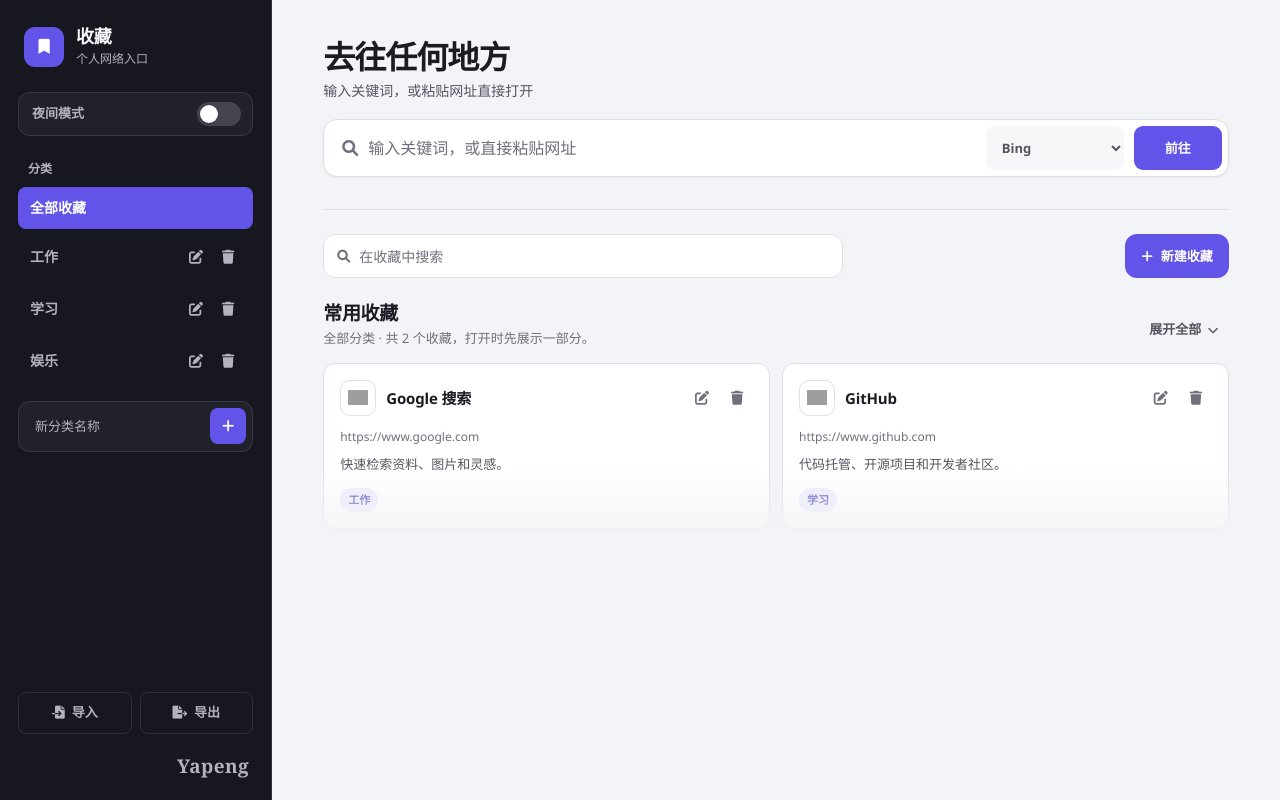
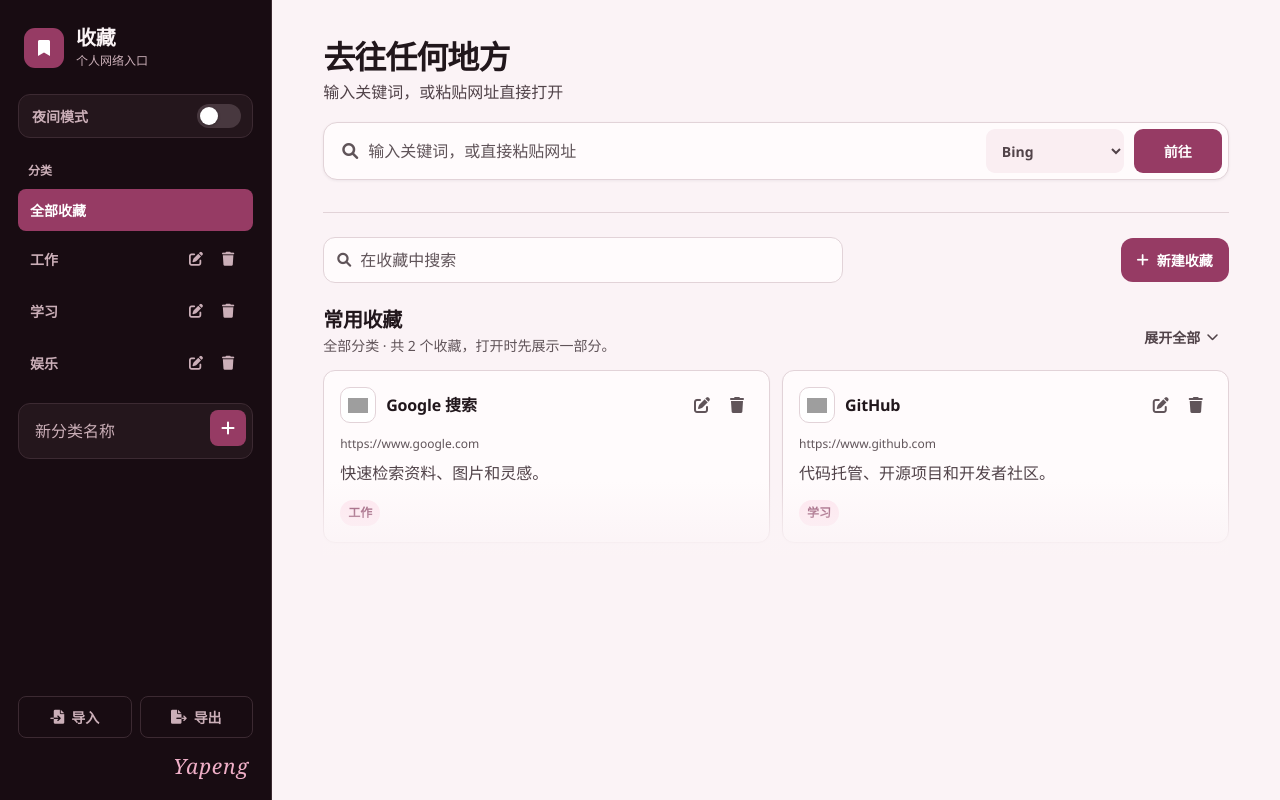
Before and after one commit to Soren-YP/Interesting-Programs, a plain HTML site: page star/index.html in a window 1280 px wide. Drawn offline with Linux system fonts and the light colour scheme; grey boxes are pictures that could not be loaded.

Commit message:
Refine bookmark theme with soft rose palette

```diff
--- a/star/styles.css
+++ b/star/styles.css
@@ -1,30 +1,38 @@
 :root {
     color-scheme: light;
-    --canvas: #f3f4f7;
-    --surface: #ffffff;
-    --surface-subtle: #f7f7fa;
-    --surface-pressed: #ececf2;
-    --sidebar-bg: #17171f;
-    --sidebar-surface: #21212b;
-    --sidebar-hover: #282834;
-    --sidebar-text: #f8f8fb;
-    --sidebar-muted: #b3b3bf;
-    --sidebar-line: rgba(255, 255, 255, 0.1);
-    --accent: #6254e8;
-    --accent-hover: #5144cf;
-    --accent-soft: #eceafe;
-    --accent-ink: #493dbd;
-    --danger: #bd3643;
-    --danger-soft: #fff0f2;
-    --text-main: #1b1b23;
-    --text-secondary: #555661;
-    --text-muted: #6f707c;
-    --line: #dfdfe6;
-    --line-strong: #c8c8d1;
-    --focus: rgba(98, 84, 232, 0.22);
-    --modal-backdrop: rgba(17, 17, 24, 0.62);
+    --canvas: oklch(97.2% 0.009 355);
+    --surface: oklch(99.2% 0.004 355);
+    --surface-subtle: oklch(96% 0.013 355);
+    --surface-pressed: oklch(92.5% 0.02 355);
+    --sidebar-bg: oklch(17.5% 0.022 350);
+    --sidebar-surface: oklch(22% 0.025 350);
+    --sidebar-hover: oklch(27% 0.028 350);
+    --sidebar-text: oklch(97% 0.008 355);
+    --sidebar-muted: oklch(78% 0.035 355);
+    --sidebar-line: oklch(31% 0.03 350);
+    --sidebar-line-strong: oklch(42% 0.04 350);
+    --accent: oklch(49% 0.13 355);
+    --accent-hover: oklch(44% 0.13 355);
+    --accent-soft: oklch(94.5% 0.03 355);
+    --accent-ink: oklch(42% 0.12 355);
+    --danger: oklch(50% 0.18 25);
+    --danger-soft: oklch(94.5% 0.025 20);
+    --text-main: oklch(22% 0.018 350);
+    --text-secondary: oklch(40% 0.02 350);
+    --text-muted: oklch(46% 0.018 350);
+    --line: oklch(88% 0.018 355);
+    --line-strong: oklch(80% 0.026 355);
+    --focus: oklch(58% 0.13 355 / 0.24);
+    --modal-backdrop: oklch(15% 0.02 350 / 0.64);
+    --signature-color: oklch(82% 0.08 355);
     --font-main: "Segoe UI Variable", "Microsoft YaHei UI", "Segoe UI", sans-serif;
-    --font-signature: Georgia, "Times New Roman", serif;
+    --font-signature: "Bodoni MT", Didot, "Baskerville Old Face", Georgia, serif;
+    --text-xs: 0.75rem;
+    --text-sm: 0.875rem;
+    --text-base: 1rem;
+    --text-lg: 1.25rem;
+    --text-display: 2rem;
+    --text-signature: 1.3125rem;
     --radius-sm: 8px;
     --radius-md: 12px;
     --radius-lg: 16px;
@@ -37,29 +45,31 @@
 
 .dark-theme {
     color-scheme: dark;
-    --canvas: #101016;
-    --surface: #191920;
-    --surface-subtle: #202029;
-    --surface-pressed: #2a2a35;
-    --sidebar-bg: #0b0b10;
-    --sidebar-surface: #17171f;
-    --sidebar-hover: #20202a;
-    --sidebar-text: #f7f7fa;
-    --sidebar-muted: #aaaab6;
-    --sidebar-line: rgba(255, 255, 255, 0.09);
-    --accent: #6f61e8;
-    --accent-hover: #8073f2;
-    --accent-soft: rgba(135, 119, 255, 0.16);
-    --accent-ink: #b7afff;
-    --danger: #ff7b86;
-    --danger-soft: rgba(255, 85, 99, 0.12);
-    --text-main: #f2f2f6;
-    --text-secondary: #c2c2cc;
-    --text-muted: #a1a1ad;
-    --line: #30303a;
-    --line-strong: #444450;
-    --focus: rgba(145, 131, 255, 0.28);
-    --modal-backdrop: rgba(0, 0, 0, 0.72);
+    --canvas: oklch(12.5% 0.016 350);
+    --surface: oklch(17.5% 0.02 350);
+    --surface-subtle: oklch(21.5% 0.024 350);
+    --surface-pressed: oklch(27% 0.028 350);
+    --sidebar-bg: oklch(9.5% 0.014 350);
+    --sidebar-surface: oklch(15.5% 0.019 350);
+    --sidebar-hover: oklch(20.5% 0.024 350);
+    --sidebar-text: oklch(96% 0.008 355);
+    --sidebar-muted: oklch(76% 0.03 355);
+    --sidebar-line: oklch(27% 0.025 350);
+    --sidebar-line-strong: oklch(39% 0.04 350);
+    --accent: oklch(49% 0.11 355);
+    --accent-hover: oklch(44% 0.11 355);
+    --accent-soft: oklch(23% 0.04 355);
+    --accent-ink: oklch(80% 0.075 355);
+    --danger: oklch(70% 0.14 20);
+    --danger-soft: oklch(22% 0.04 20);
+    --text-main: oklch(94% 0.009 355);
+    --text-secondary: oklch(78% 0.016 355);
+    --text-muted: oklch(68% 0.018 355);
+    --line: oklch(28% 0.024 350);
+    --line-strong: oklch(37% 0.03 350);
+    --focus: oklch(64% 0.11 355 / 0.28);
+    --modal-backdrop: oklch(5% 0.01 350 / 0.76);
+    --signature-color: oklch(80% 0.075 355);
 }
 
 * {
@@ -78,7 +88,9 @@ body {
     color: var(--text-main);
     background: var(--canvas);
     font-family: var(--font-main);
-    font-size: 14px;
+    font-size: var(--text-base);
+    font-kerning: normal;
+    font-optical-sizing: auto;
     line-height: 1.5;
     -webkit-font-smoothing: antialiased;
     text-rendering: optimizeLegibility;
@@ -151,13 +163,13 @@ textarea::placeholder {
     color: #ffffff;
     background: var(--accent);
     border-radius: 11px;
-    font-size: 15px;
+    font-size: var(--text-base);
 }
 
 .app-title h1 {
     color: var(--sidebar-text);
-    font-size: 18px;
-    font-weight: 750;
+    font-size: var(--text-lg);
+    font-weight: 700;
     letter-spacing: -0.015em;
     line-height: 1.2;
 }
@@ -165,7 +177,7 @@ textarea::placeholder {
 .app-title p {
     margin-top: 2px;
     color: var(--sidebar-muted);
-    font-size: 12px;
+    font-size: var(--text-xs);
     font-weight: 500;
 }
 
@@ -192,7 +204,7 @@ textarea::placeholder {
     background: var(--sidebar-surface);
     border: 1px solid var(--sidebar-line);
     border-radius: var(--radius-md);
-    font-size: 13px;
+    font-size: var(--text-sm);
     font-weight: 600;
 }
 
@@ -214,7 +226,7 @@ textarea::placeholder {
     position: absolute;
     inset: 0;
     cursor: pointer;
-    background: #454550;
+    background: oklch(36% 0.025 350);
     border-radius: var(--radius-full);
     transition: background-color 180ms ease;
 }
@@ -241,15 +253,15 @@ input:checked + .slider::before {
 }
 
 .switch input:focus-visible + .slider {
-    outline: 3px solid rgba(171, 160, 255, 0.52);
+    outline: 3px solid var(--focus);
     outline-offset: 2px;
 }
 
 .categories h2 {
     margin: 0 10px 9px;
     color: var(--sidebar-muted);
-    font-size: 12px;
-    font-weight: 650;
+    font-size: var(--text-xs);
+    font-weight: 600;
 }
 
 .categories {
@@ -273,7 +285,7 @@ input:checked + .slider::before {
     color: var(--sidebar-muted);
     border-radius: var(--radius-sm);
     cursor: pointer;
-    font-size: 14px;
+    font-size: var(--text-sm);
     font-weight: 600;
     outline: none;
     transition: color 160ms ease, background-color 160ms ease;
@@ -290,7 +302,7 @@ input:checked + .slider::before {
 }
 
 .categories li:focus-visible {
-    box-shadow: 0 0 0 3px rgba(171, 160, 255, 0.44);
+    box-shadow: 0 0 0 3px var(--focus);
 }
 
 .category-name {
@@ -329,12 +341,12 @@ input:checked + .slider::before {
 .category-actions button:hover,
 .category-edit-form button:hover {
     color: #ffffff;
-    background: rgba(255, 255, 255, 0.12);
+    background: var(--sidebar-hover);
 }
 
 .category-actions button:focus-visible,
 .category-edit-form button:focus-visible {
-    outline: 2px solid #c8c1ff;
+    outline: 2px solid var(--signature-color);
     outline-offset: 1px;
 }
 
@@ -366,8 +378,8 @@ input:checked + .slider::before {
 
 .category-edit-form input:focus,
 .add-category input:focus {
-    border-color: #8f83f5;
-    box-shadow: 0 0 0 3px rgba(143, 131, 245, 0.2);
+    border-color: var(--accent);
+    box-shadow: 0 0 0 3px var(--focus);
 }
 
 .add-category {
@@ -385,7 +397,7 @@ input:checked + .slider::before {
     background: transparent;
     border-color: transparent;
     border-radius: 7px;
-    font-size: 13px;
+    font-size: var(--text-base);
 }
 
 .add-category button {
@@ -410,7 +422,7 @@ input:checked + .slider::before {
 }
 
 .add-category button:focus-visible {
-    outline: 3px solid rgba(185, 176, 255, 0.48);
+    outline: 3px solid var(--focus);
     outline-offset: 2px;
 }
 
@@ -433,7 +445,7 @@ input:checked + .slider::before {
     border: 1px solid var(--sidebar-line);
     border-radius: var(--radius-sm);
     cursor: pointer;
-    font-size: 13px;
+    font-size: var(--text-sm);
     font-weight: 600;
     transition: color 160ms ease, background-color 160ms ease, border-color 160ms ease;
 }
@@ -441,17 +453,17 @@ input:checked + .slider::before {
 .action-btn:hover {
     color: var(--sidebar-text);
     background: var(--sidebar-hover);
-    border-color: rgba(255, 255, 255, 0.16);
+    border-color: var(--sidebar-line-strong);
 }
 
 .action-btn:focus-visible {
-    outline: 3px solid rgba(171, 160, 255, 0.42);
+    outline: 3px solid var(--focus);
     outline-offset: 2px;
 }
 
 .signature-container {
     padding: 0 4px;
-    color: var(--sidebar-muted);
+    color: var(--signature-color);
     text-align: right;
     user-select: none;
 }
@@ -460,9 +472,11 @@ input:checked + .slider::before {
     display: inline-block;
     color: inherit;
     font-family: var(--font-signature);
-    font-size: 19px;
-    font-weight: 600;
-    letter-spacing: 0.02em;
+    font-size: var(--text-signature);
+    font-style: italic;
+    font-weight: 400;
+    letter-spacing: 0.04em;
+    line-height: 1;
 }
 
 .main-content {
@@ -496,8 +510,8 @@ input:checked + .slider::before {
 
 .web-search-label {
     color: var(--text-main);
-    font-size: 32px;
-    font-weight: 730;
+    font-size: var(--text-display);
+    font-weight: 700;
     letter-spacing: -0.03em;
     line-height: 1.2;
     text-wrap: balance;
@@ -506,7 +520,7 @@ input:checked + .slider::before {
 .web-search-copy p {
     max-width: 70ch;
     color: var(--text-secondary);
-    font-size: 14px;
+    font-size: var(--text-base);
     text-wrap: pretty;
 }
 
@@ -534,7 +548,7 @@ input:checked + .slider::before {
 .web-search-shell > i {
     padding-left: 12px;
     color: var(--text-muted);
-    font-size: 16px;
+    font-size: var(--text-base);
 }
 
 .web-search-shell input,
@@ -548,7 +562,7 @@ input:checked + .slider::before {
 }
 
 .web-search-shell input {
-    font-size: 16px;
+    font-size: var(--text-base);
     font-weight: 500;
 }
 
@@ -559,7 +573,7 @@ input:checked + .slider::before {
     background: var(--surface-subtle);
     border-radius: 9px;
     cursor: pointer;
-    font-size: 13px;
+    font-size: var(--text-sm);
     font-weight: 600;
 }
 
@@ -569,7 +583,7 @@ input:checked + .slider::before {
     background: var(--accent);
     border-radius: 9px;
     cursor: pointer;
-    font-size: 13px;
+    font-size: var(--text-sm);
     font-weight: 700;
     transition: background-color 160ms ease, transform 160ms var(--ease-out);
 }
@@ -617,7 +631,7 @@ input:checked + .slider::before {
 }
 
 .search-box i {
-    font-size: 13px;
+    font-size: var(--text-sm);
 }
 
 .search-box input {
@@ -628,7 +642,7 @@ input:checked + .slider::before {
     background: transparent;
     border: 0;
     outline: none;
-    font-size: 14px;
+    font-size: var(--text-base);
 }
 
 #add-bookmark-btn {
@@ -643,7 +657,7 @@ input:checked + .slider::before {
     background: var(--accent);
     border-radius: var(--radius-md);
     cursor: pointer;
-    font-size: 13px;
+    font-size: var(--text-sm);
     font-weight: 700;
     transition: background-color 160ms ease, transform 160ms var(--ease-out);
 }
@@ -675,8 +689,8 @@ input:checked + .slider::before {
 
 .section-heading h2 {
     color: var(--text-main);
-    font-size: 19px;
-    font-weight: 720;
+    font-size: var(--text-lg);
+    font-weight: 700;
     letter-spacing: -0.015em;
     line-height: 1.25;
     text-wrap: balance;
@@ -685,7 +699,7 @@ input:checked + .slider::before {
 .section-description {
     margin-top: 3px;
     color: var(--text-muted);
-    font-size: 13px;
+    font-size: var(--text-sm);
 }
 
 .toggle-star-btn {
@@ -700,7 +714,7 @@ input:checked + .slider::before {
     background: transparent;
     border-radius: var(--radius-sm);
     cursor: pointer;
-    font-size: 13px;
+    font-size: var(--text-sm);
     font-weight: 600;
     transition: color 160ms ease, background-color 160ms ease;
 }
@@ -716,7 +730,7 @@ input:checked + .slider::before {
 }
 
 .toggle-star-btn i {
-    font-size: 11px;
+    font-size: var(--text-xs);
     transition: transform 180ms var(--ease-out);
 }
 
@@ -812,7 +826,7 @@ input:checked + .slider::before {
     min-width: 0;
     overflow: hidden;
     color: var(--text-main);
-    font-size: 15px;
+    font-size: var(--text-base);
     font-weight: 700;
     letter-spacing: -0.01em;
     line-height: 1.35;
@@ -867,7 +881,7 @@ input:checked + .slider::before {
     margin-bottom: 8px;
     overflow: hidden;
     color: var(--text-muted);
-    font-size: 12px;
+    font-size: var(--text-xs);
     text-decoration: none;
     text-overflow: ellipsis;
     white-space: nowrap;
@@ -884,7 +898,7 @@ input:checked + .slider::before {
     margin-bottom: 14px;
     overflow: hidden;
     color: var(--text-secondary);
-    font-size: 13px;
+    font-size: var(--text-base);
     line-height: 1.55;
     -webkit-box-orient: vertical;
     -webkit-line-clamp: 2;
@@ -898,8 +912,8 @@ input:checked + .slider::before {
     color: var(--accent-ink);
     background: var(--accent-soft);
     border-radius: var(--radius-full);
-    font-size: 11px;
-    font-weight: 650;
+    font-size: var(--text-xs);
+    font-weight: 600;
 }
 
 .no-bookmarks {
@@ -918,11 +932,11 @@ input:checked + .slider::before {
     display: block;
     margin-bottom: 10px;
     color: var(--accent-ink);
-    font-size: 22px;
+    font-size: 1.375rem;
 }
 
 .no-bookmarks p {
-    font-size: 14px;
+    font-size: var(--text-base);
     font-weight: 600;
 }
 
@@ -974,7 +988,7 @@ input:checked + .slider::before {
     background: var(--surface-subtle);
     border-radius: var(--radius-sm);
     cursor: pointer;
-    font-size: 22px;
+    font-size: 1.375rem;
     line-height: 1;
     transition: color 160ms ease, background-color 160ms ease;
 }
@@ -993,8 +1007,8 @@ input:checked + .slider::before {
     padding-right: 48px;
     margin-bottom: 22px;
     color: var(--text-main);
-    font-size: 20px;
-    font-weight: 730;
+    font-size: var(--text-lg);
+    font-weight: 700;
     letter-spacing: -0.02em;
 }
 
@@ -1006,8 +1020,8 @@ input:checked + .slider::before {
 
 .form-group label {
     color: var(--text-secondary);
-    font-size: 13px;
-    font-weight: 650;
+    font-size: var(--text-sm);
+    font-weight: 600;
 }
 
 .form-group input,
@@ -1056,7 +1070,7 @@ input:checked + .slider::before {
     padding: 0 16px;
     border-radius: 10px;
     cursor: pointer;
-    font-size: 13px;
+    font-size: var(--text-sm);
     font-weight: 700;
     transition: color 160ms ease, background-color 160ms ease, border-color 160ms ease, transform 160ms var(--ease-out);
 }
@@ -1259,7 +1273,7 @@ input:checked + .slider::before {
     }
 
     .web-search-label {
-        font-size: 27px;
+        font-size: 1.75rem;
         letter-spacing: -0.025em;
     }
 
```
Also changed, not shown: star/index.html (+1 -1 lines).
